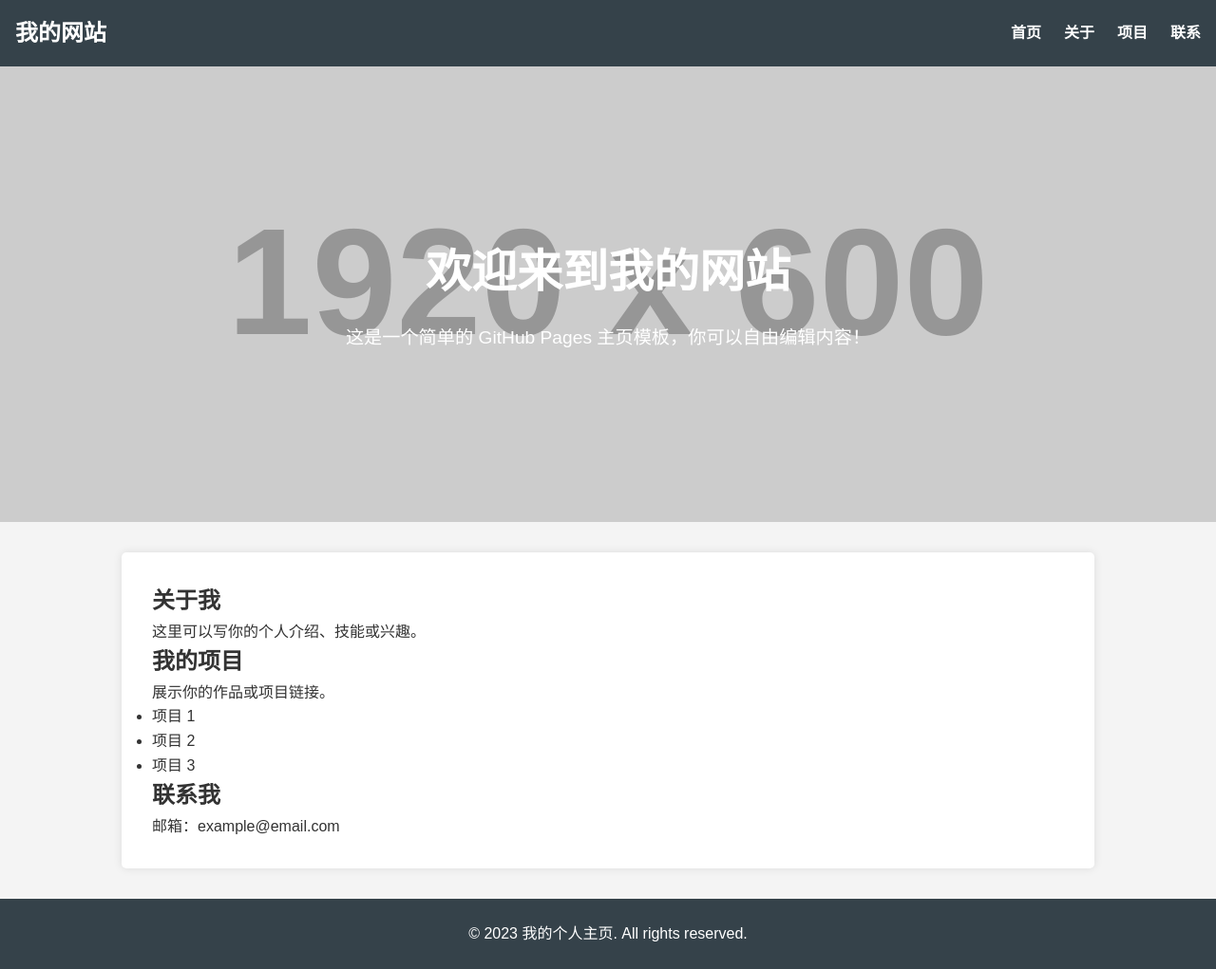
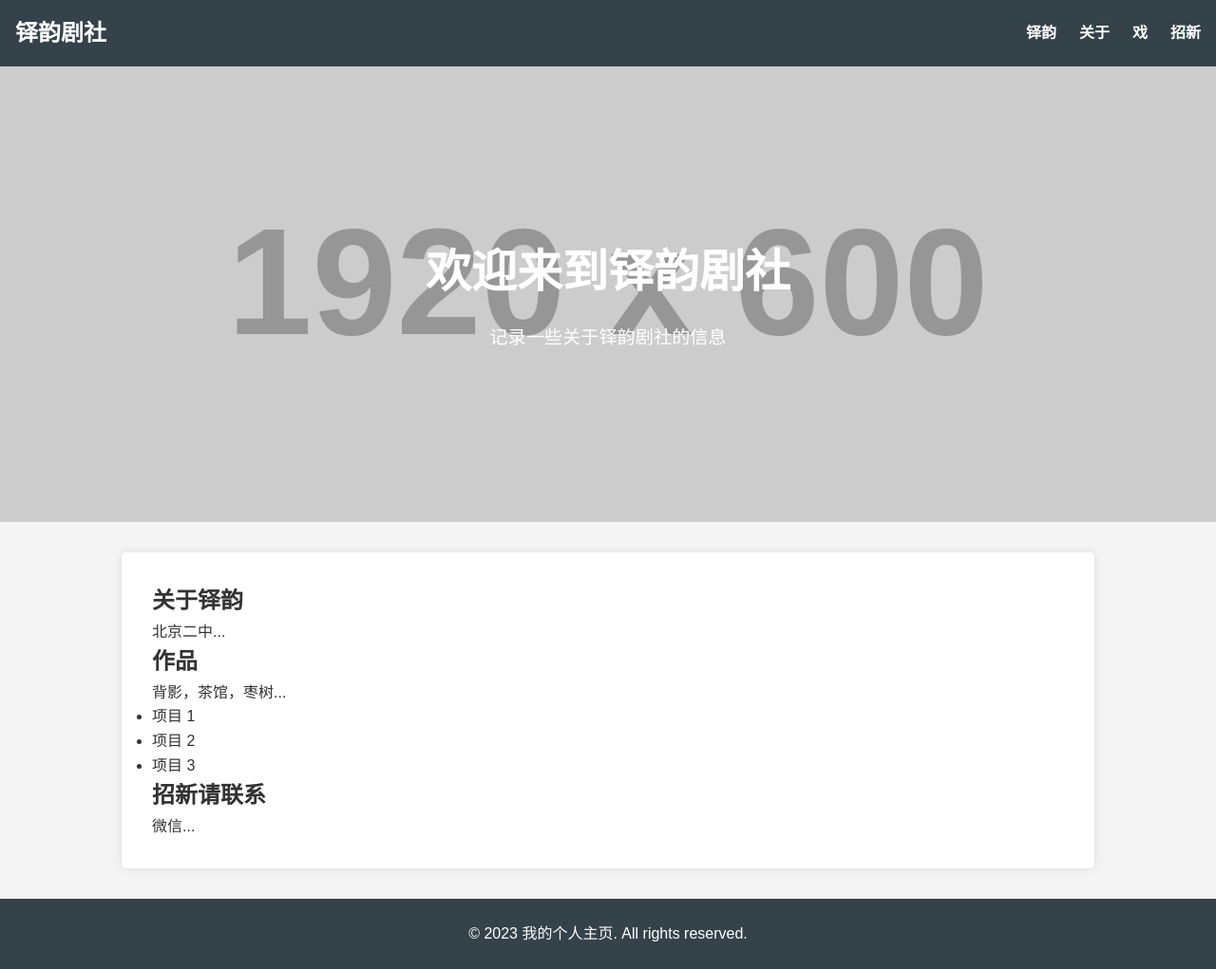
Before and after one commit to VolksWaffe/duoyun.github.io, a plain HTML site: page index.html in a window 1280 px wide. Shown: the whole page at 95% size. Drawn offline with Linux system fonts and the light colour scheme; placeholder pictures from the web are drawn by us.

Commit message:
Update index.html

```diff
--- a/index.html
+++ b/index.html
@@ -103,34 +103,34 @@
     <!-- 导航栏 -->
     <nav>
         <div class="logo">
-            <h1>我的网站</h1>
+            <h1>铎韵剧社</h1>
         </div>
         <ul>
-            <li><a href="#home">首页</a></li>
+            <li><a href="#duoyun">铎韵</a></li>
             <li><a href="#about">关于</a></li>
-            <li><a href="#projects">项目</a></li>
-            <li><a href="#contact">联系</a></li>
+            <li><a href="#projects">戏</a></li>
+            <li><a href="#contact">招新</a></li>
         </ul>
     </nav>
 
     <!-- 主页横幅 -->
-    <section class="hero" id="home">
+    <section class="hero" id="duoyun">
         <div>
-            <h1>欢迎来到我的网站</h1>
-            <p>这是一个简单的 GitHub Pages 主页模板，你可以自由编辑内容！</p>
+            <h1>欢迎来到铎韵剧社</h1>
+            <p> 记录一些关于铎韵剧社的信息</p>
         </div>
     </section>
 
     <!-- 主要内容 -->
     <div class="container">
         <section id="about">
-            <h2>关于我</h2>
-            <p>这里可以写你的个人介绍、技能或兴趣。</p>
+            <h2>关于铎韵</h2>
+            <p>北京二中...</p>
         </section>
 
         <section id="projects">
-            <h2>我的项目</h2>
-            <p>展示你的作品或项目链接。</p>
+            <h2>作品</h2>
+            <p>背影，茶馆，枣树...</p>
             <ul>
                 <li>项目 1</li>
                 <li>项目 2</li>
@@ -139,8 +139,8 @@
         </section>
 
         <section id="contact">
-            <h2>联系我</h2>
-            <p>邮箱：example@email.com</p>
+            <h2>招新请联系</h2>
+            <p>微信...</p>
         </section>
     </div>
 
```
